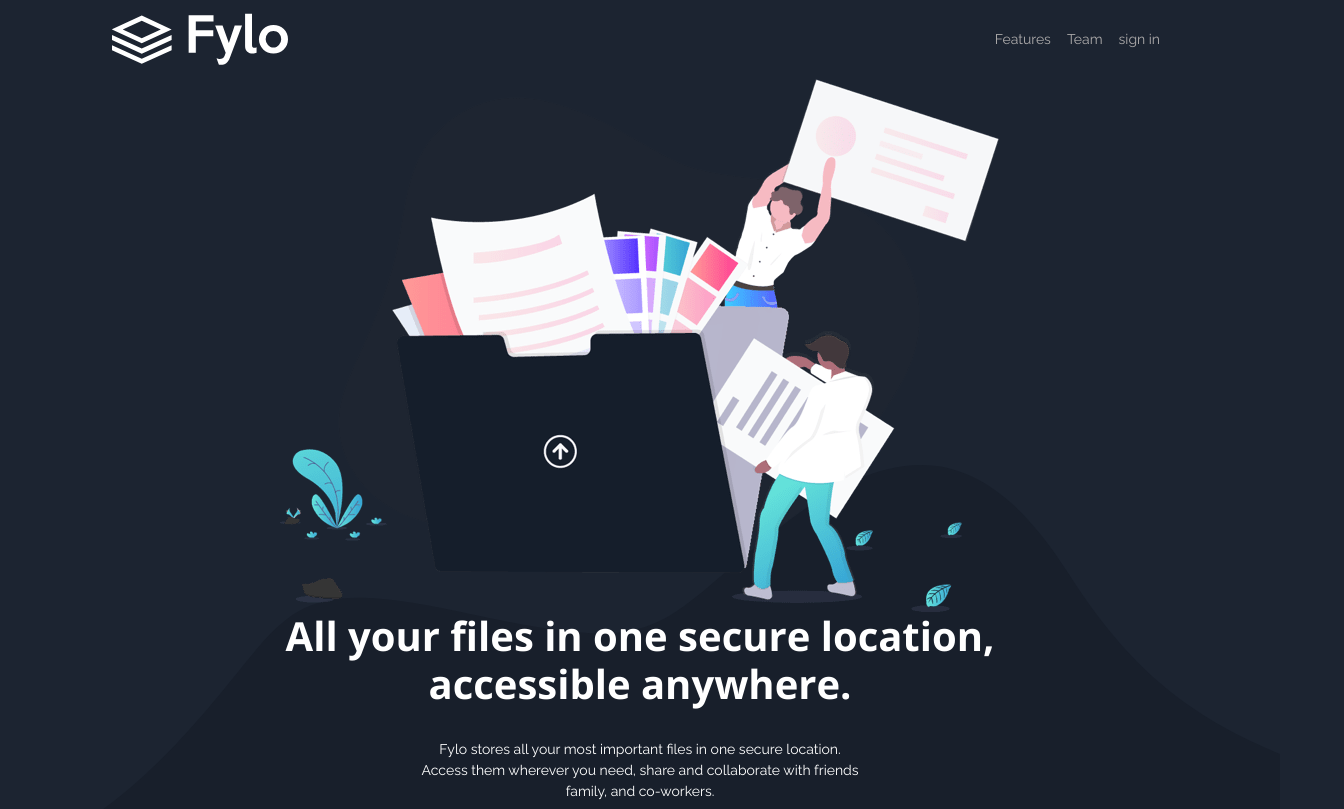
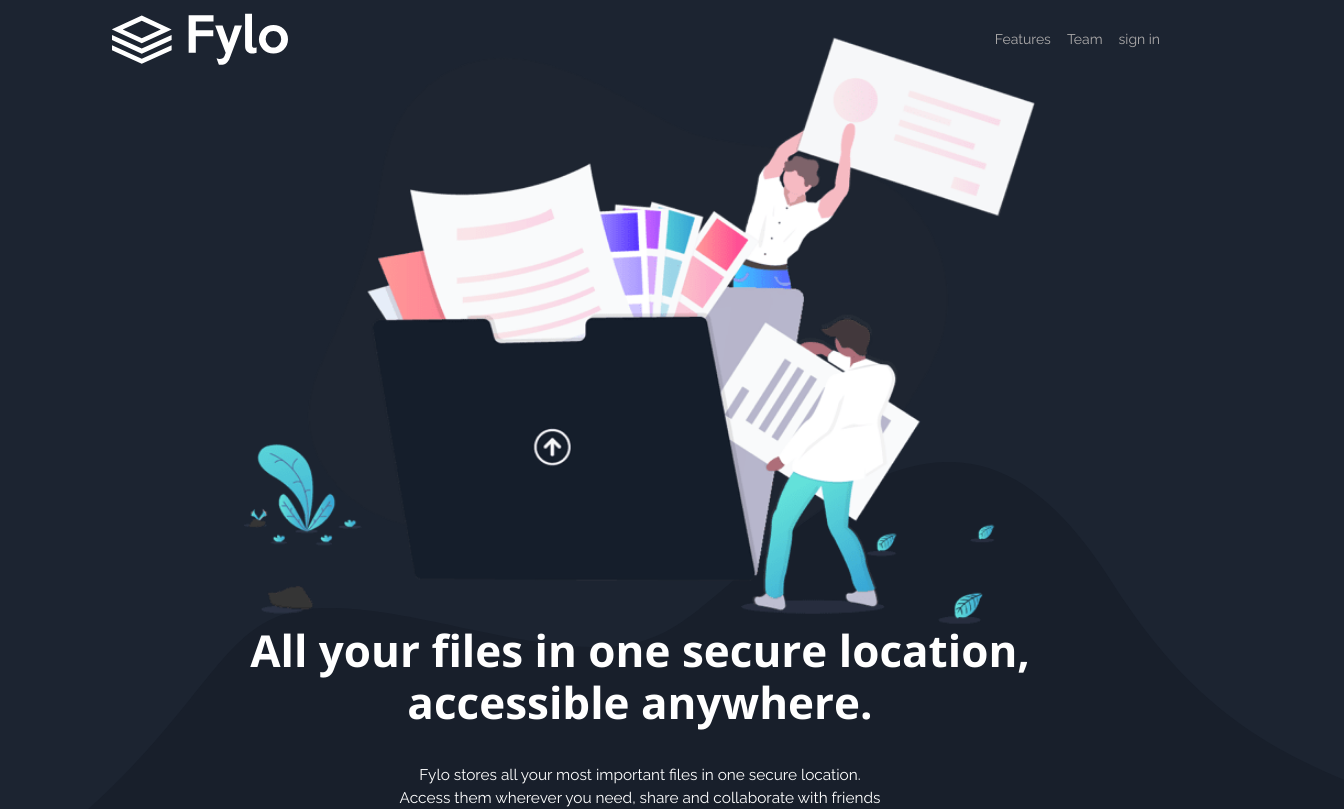
Before and after one commit to M-Hammad0/Landing-page, a React (Create React App) app: page / in a window 1280 px wide. Shown: the top 809 px of the page, 1344 px wide, since content can reach past the window. Built offline with nearby package versions, Linux system fonts and the light colour scheme.

Commit message:
fixed bugs

```diff
--- a/src/Components/Title.js
+++ b/src/Components/Title.js
@@ -5,9 +5,8 @@ import {motion} from 'framer-motion';
 function Title() {
       return (
             <motion.section
-            initial={{y: '-100vh'}}
-            animate={{y: 0}}
-            transition={{duration: 0.5}}
+            animate={{scale: 1.1}}
+            transition={{duration: 2}}
             id="title">
             <div className="container-fluid">
               <img className="img-fluid" src={img} alt="" />
```
